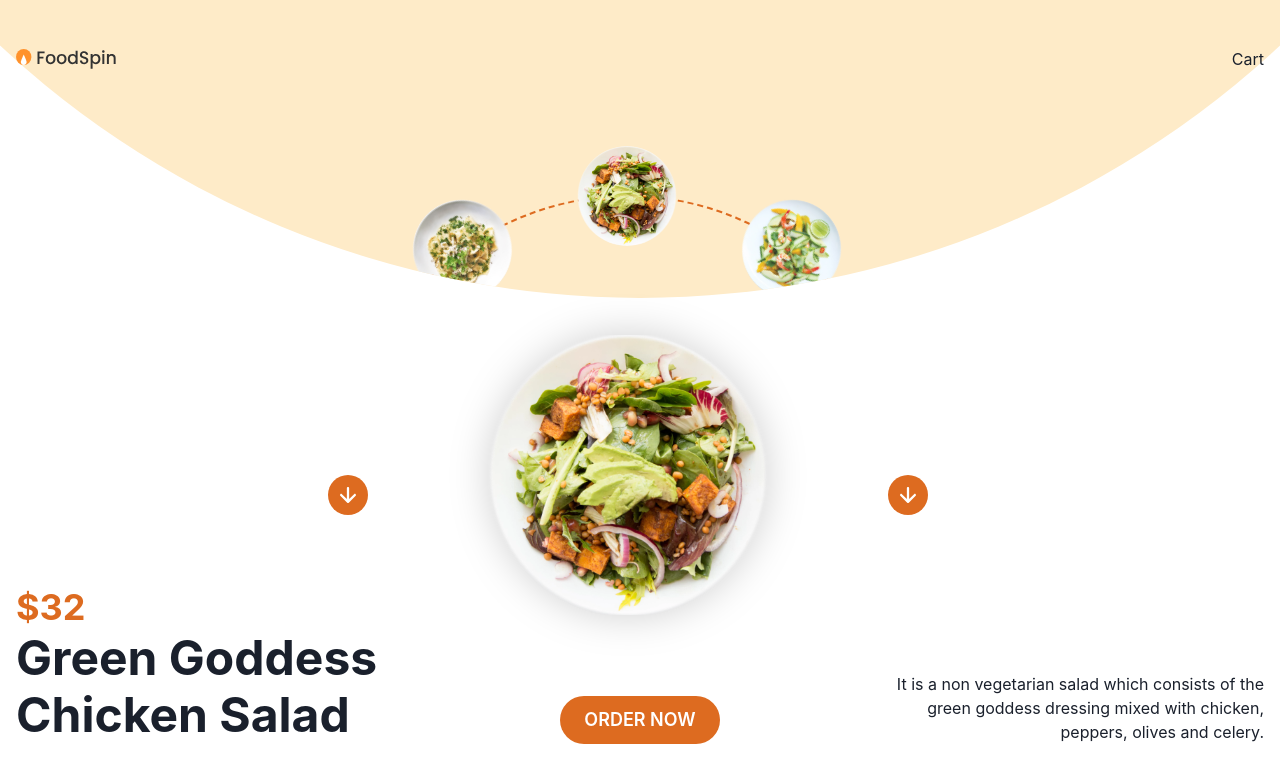
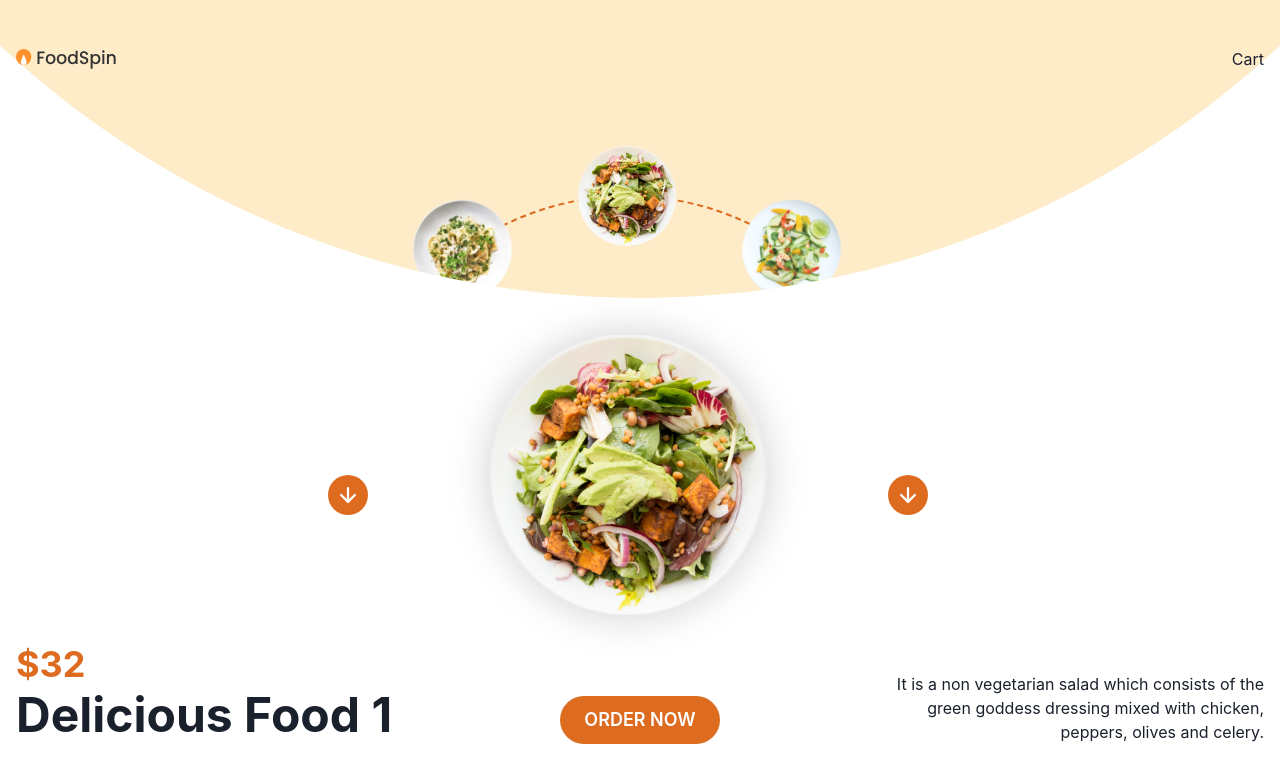
Before and after one commit to hardi-dev/order-food, a Next.js app: page / in a window 1280 px wide. Shown: the top 782 px of the page. Built offline with nearby package versions, Linux system fonts and the light colour scheme.

Commit message:
adjust food data and handle rotation without animation

```diff
--- a/src/data/foods.json
+++ b/src/data/foods.json
@@ -1,7 +1,7 @@
 [
   {
-    "slug": "green-goddess-chicken-salad",
-    "name": "Green Goddess Chicken Salad",
+    "slug": "delicious-food-1",
+    "name": "Delicious Food 1",
     "description": "It is a non vegetarian salad which consists of the green goddess dressing mixed with chicken, peppers, olives and celery. ",
     "img": "01.png",
     "price": {
@@ -10,8 +10,8 @@
     }
   },
   {
-    "slug": "green-goddess-chicken-salad",
-    "name": "Green Goddess Chicken Salad",
+    "slug": "delicious-food-2",
+    "name": "Delicious Food 2",
     "description": "It is a non vegetarian salad which consists of the green goddess dressing mixed with chicken, peppers, olives and celery. ",
     "img": "02.png",
     "price": {
@@ -20,8 +20,8 @@
     }
   },
   {
-    "slug": "green-goddess-chicken-salad",
-    "name": "Green Goddess Chicken Salad",
+    "slug": "delicious-food-3",
+    "name": "Delicious Food 3",
     "description": "It is a non vegetarian salad which consists of the green goddess dressing mixed with chicken, peppers, olives and celery. ",
     "img": "03.png",
     "price": {
@@ -30,8 +30,8 @@
     }
   },
   {
-    "slug": "green-goddess-chicken-salad",
-    "name": "Green Goddess Chicken Salad",
+    "slug": "delicious-food-4",
+    "name": "Delicious Food 4",
     "description": "It is a non vegetarian salad which consists of the green goddess dressing mixed with chicken, peppers, olives and celery. ",
     "img": "04.png",
     "price": {
@@ -40,8 +40,8 @@
     }
   },
   {
-    "slug": "green-goddess-chicken-salad",
-    "name": "Green Goddess Chicken Salad",
+    "slug": "delicious-food-5",
+    "name": "Delicious Food 5",
     "description": "It is a non vegetarian salad which consists of the green goddess dressing mixed with chicken, peppers, olives and celery. ",
     "img": "05.png",
     "price": {
@@ -50,8 +50,8 @@
     }
   },
   {
-    "slug": "green-goddess-chicken-salad",
-    "name": "Green Goddess Chicken Salad",
+    "slug": "delicious-food-6",
+    "name": "Delicious Food 6",
     "description": "It is a non vegetarian salad which consists of the green goddess dressing mixed with chicken, peppers, olives and celery. ",
     "img": "06.png",
     "price": {
@@ -60,8 +60,8 @@
     }
   },
   {
-    "slug": "green-goddess-chicken-salad",
-    "name": "Green Goddess Chicken Salad",
+    "slug": "delicious-food-7",
+    "name": "Delicious Food 7",
     "description": "It is a non vegetarian salad which consists of the green goddess dressing mixed with chicken, peppers, olives and celery. ",
     "img": "07.png",
     "price": {
@@ -70,8 +70,8 @@
     }
   },
   {
-    "slug": "green-goddess-chicken-salad",
-    "name": "Green Goddess Chicken Salad",
+    "slug": "delicious-food-8",
+    "name": "Delicious Food 8",
     "description": "It is a non vegetarian salad which consists of the green goddess dressing mixed with chicken, peppers, olives and celery. ",
     "img": "08.png",
     "price": {
@@ -80,8 +80,8 @@
     }
   },
   {
-    "slug": "green-goddess-chicken-salad",
-    "name": "Green Goddess Chicken Salad",
+    "slug": "delicious-food-9",
+    "name": "Delicious Food 9",
     "description": "It is a non vegetarian salad which consists of the green goddess dressing mixed with chicken, peppers, olives and celery. ",
     "img": "09.png",
     "price": {
@@ -90,8 +90,8 @@
     }
   },
   {
-    "slug": "green-goddess-chicken-salad",
-    "name": "Green Goddess Chicken Salad",
+    "slug": "delicious-food-10",
+    "name": "Delicious Food 10",
     "description": "It is a non vegetarian salad which consists of the green goddess dressing mixed with chicken, peppers, olives and celery. ",
     "img": "10.png",
     "price": {
--- a/src/features/home/HomeContainer.tsx
+++ b/src/features/home/HomeContainer.tsx
@@ -30,7 +30,28 @@ const ArrowIcon = (props: IconProps) => (
 );
 
 const Home: NextPage = () => {
+  const ROTATION = 36;
   const [active, setActive] = React.useState(0);
+
+  const handleNext = () => {
+    if (active < foods.length - 1) {
+      setActive(active + 1);
+    } else {
+      setActive(0);
+    }
+  };
+
+  const handlePrev = () => {
+    if (active > 0) {
+      setActive(active - 1);
+    } else {
+      setActive(foods.length - 1);
+    }
+  };
+
+  React.useEffect(() => {
+    console.log("rotation", ROTATION * active);
+  }, [active]);
 
   return (
     <Layout>
@@ -64,6 +85,7 @@ const Home: NextPage = () => {
                   borderColor="orange.500"
                   borderStyle="dashed"
                   position="relative"
+                  transform={`rotate(-${ROTATION * active}deg)`}
                 >
                   <Box w="1px" h="1px" position="relative">
                     {foods.map((item, idx) => (
@@ -135,12 +157,14 @@ const Home: NextPage = () => {
                       icon={<ArrowIcon color="white" />}
                       rounded="full"
                       colorScheme="orange"
+                      onClick={handlePrev}
                     />
                     <IconButton
                       aria-label="next"
                       icon={<ArrowIcon color="white" />}
                       rounded="full"
                       colorScheme="orange"
+                      onClick={handleNext}
                     />
                   </Flex>
                 </Flex>
```
